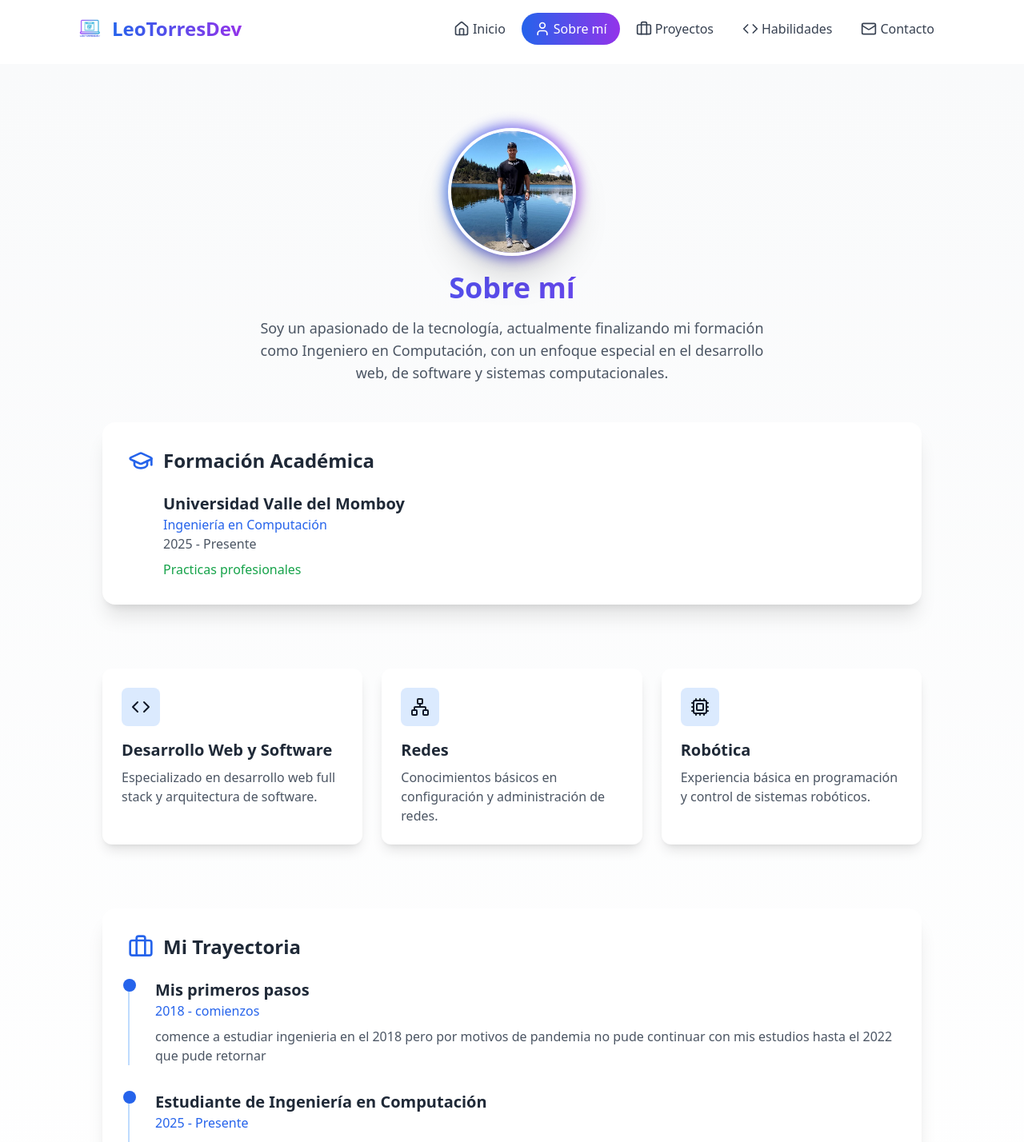
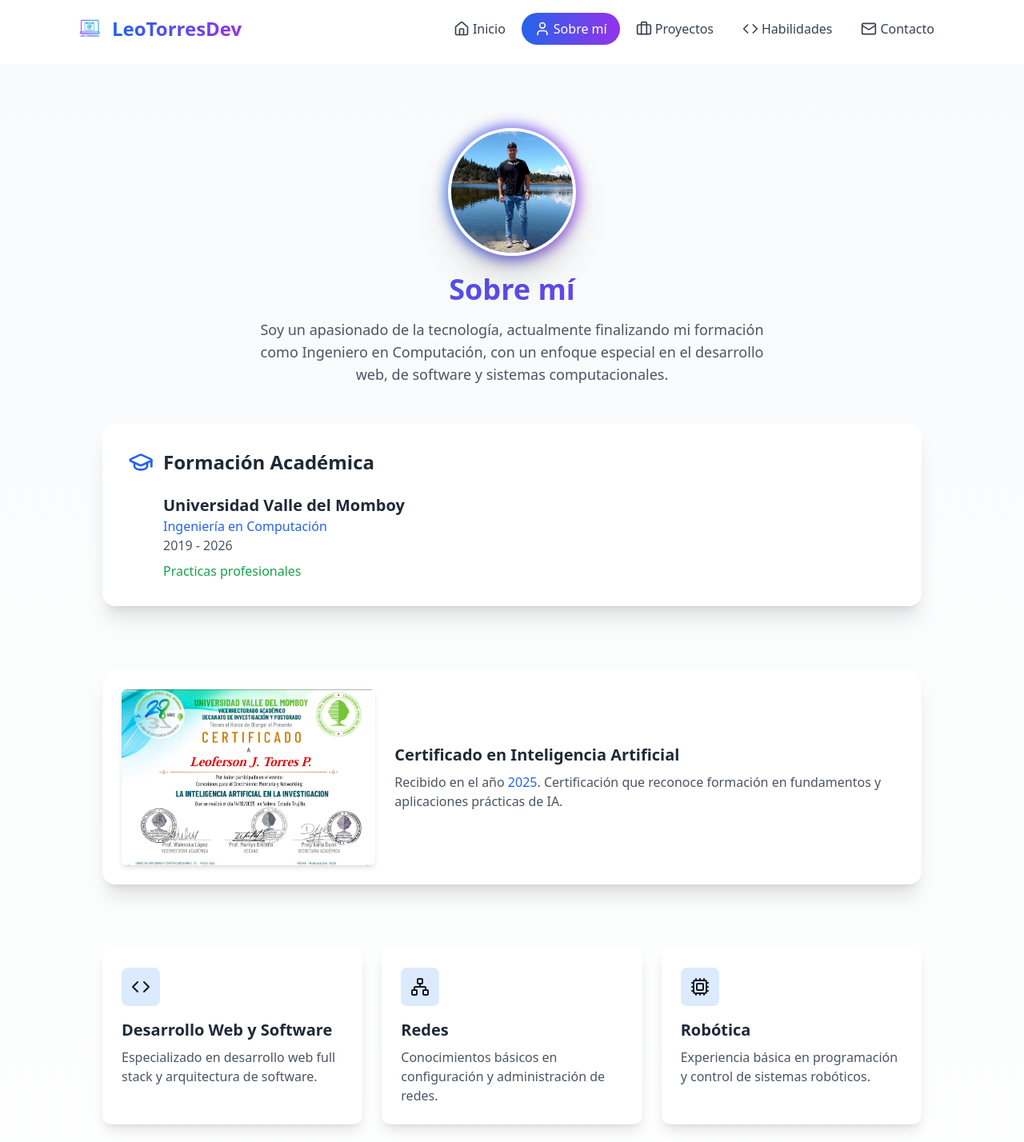
Before and after one commit to Leotorresdev/Portfolio-leoferson, a Next.js app: page /about in a window 1280 px wide. Shown: the top 1428 px of the page at 80% size. Built offline with nearby package versions, Linux system fonts and the light colour scheme.

Commit message:
actuaizacion

```diff
--- a/src/components/About.jsx
+++ b/src/components/About.jsx
@@ -1,5 +1,6 @@
 'use client';
 
+import React, { useState } from 'react';
 import { motion } from 'framer-motion';
 import { GraduationCap, Network, Cpu, Code, Briefcase, Download } from 'lucide-react';
 import Image from 'next/image';
@@ -8,8 +9,10 @@ import Link from 'next/link';
 const educationDetails = {
   university: 'Universidad Valle del Momboy',
   career: 'Ingeniería en Computación',
-  duration: '2025 - Presente',
-  status: ' Practicas profesionales',
+  duration: '2019 - 2026',
+  status: 'Practicas profesionales',
+  startYear: '2019',
+  endYear: '2026',
 };
 
 const specialties = [
@@ -44,6 +47,8 @@ const timeline = [
 ];
 
 export default function About() {
+  const [isOpen, setIsOpen] = useState(false);
+  const [isImgLoaded, setIsImgLoaded] = useState(false);
   return (
     <section id="about" className="min-h-screen px-4 md:scroll-mt-[120px] bg-gradient-to-b from-gray-50 to-white">
       <div className="container mx-auto mt-20 pt-20">
@@ -60,22 +65,63 @@ export default function About() {
         animate={{ opacity: 1, y: 0 }}
         transition={{ delay: 0.2 }}
       >
-        <motion.div
-          whileHover={{ scale: 1.05 }}
-          className="relative group inline-block mb-5"
-        >
-          <motion.div className="absolute -inset-1 rounded-full bg-gradient-to-r from-blue-600 to-purple-600 opacity-75 group-hover:opacity-100 blur transition duration-500" />
-          <motion.div className="relative rounded-full overflow-hidden w-40 h-40 border-4 border-white shadow-2xl">
+        <div className="relative inline-block mb-5">
+          <div className="absolute -inset-1 rounded-full bg-gradient-to-r from-blue-600 to-purple-600 opacity-75 blur transition duration-500" />
+          <button
+            onClick={() => { setIsOpen(true); setIsImgLoaded(false); }}
+            aria-label="Ver foto en grande"
+            className="relative rounded-full overflow-hidden w-40 h-40 border-4 border-white shadow-2xl focus:outline-none"
+          >
             <Image
               src="/leo.png"
               alt="leo"
               width={160}
               height={160}
-              className="w-full h-full object-cover transition duration-500 group-hover:scale-110"
+              className="w-full h-full object-cover transition duration-300"
               priority
             />
-          </motion.div>
-        </motion.div>
+          </button>
+
+          {isOpen && (
+            <div
+              className="fixed inset-0 z-50 flex items-start justify-center pt-24 bg-black/80"
+              onClick={() => { setIsOpen(false); setIsImgLoaded(false); }}
+            >
+              <motion.div
+                initial={{ opacity: 0, scale: 0.98 }}
+                animate={{ opacity: 1, scale: 1 }}
+                exit={{ opacity: 0, scale: 0.98 }}
+                transition={{ duration: 0.15 }}
+                className="relative mx-2"
+                onClick={(e) => e.stopPropagation()}
+              >
+                <button
+                  onClick={() => { setIsOpen(false); setIsImgLoaded(false); }}
+                  className="absolute top-2 right-2 z-50 text-white bg-black/40 p-2 rounded-full"
+                  aria-label="Cerrar imagen"
+                >
+                  ✕
+                </button>
+
+                {/* Spinner visible mientras carga la imagen */}
+                {!isImgLoaded && (
+                  <div className="flex items-center justify-center w-full">
+                    <div className="h-10 w-10 border-4 border-white border-t-blue-500 rounded-full animate-spin" />
+                  </div>
+                )}
+
+                <div className={`flex items-center justify-center ${isImgLoaded ? '' : 'opacity-0'}`}>
+                  <img
+                    src="/leo.png"
+                    alt="leo grande"
+                    onLoad={() => setIsImgLoaded(true)}
+                    className="max-w-[90vw] max-h-[75vh] object-contain rounded-md"
+                  />
+                </div>
+              </motion.div>
+            </div>
+          )}
+        </div>
 
         <h2 className="text-4xl font-bold bg-gradient-to-r from-blue-600 to-purple-600 bg-clip-text text-transparent mb-4">
           Sobre mí
@@ -101,9 +147,25 @@ export default function About() {
               </div>
               <div className="pl-11">
                 <h4 className="text-xl font-semibold text-gray-800">{educationDetails.university}</h4>
-                <p className="text-blue-600 font-medium">{educationDetails.career}</p>
-                <p className="text-gray-600">{educationDetails.duration}</p>
-                <p className="text-green-600 font-medium mt-2">{educationDetails.status}</p>
+                  <p className="text-blue-600 font-medium">{educationDetails.career}</p>
+                  <p className="text-gray-600">{educationDetails.duration}</p>
+                  <p className="text-green-600 font-medium mt-2">{educationDetails.status}</p>
+              </div>
+            </motion.div>
+
+            {/* Certificado: ubicado tras la sección de Formación Académica */}
+            <motion.div
+              className="bg-white rounded-2xl shadow-xl p-6 flex flex-col md:flex-row items-center gap-6"
+              initial={{ opacity: 0, y: 10 }}
+              animate={{ opacity: 1, y: 0 }}
+              transition={{ delay: 0.55 }}
+            >
+              <div className="w-full md:w-1/3 flex items-center justify-center">
+                <Image src="/certificado .png" alt="Certificado IA" width={360} height={240} className="rounded-md object-contain shadow-md" />
+              </div>
+              <div className="w-full md:w-2/3">
+                <h4 className="text-xl font-semibold text-gray-800">Certificado en Inteligencia Artificial</h4>
+                <p className="text-gray-600 mt-2">Recibido en el año <span className="text-blue-600 font-medium">2025</span>. Certificación que reconoce formación en fundamentos y aplicaciones prácticas de IA.</p>
               </div>
             </motion.div>
 
--- a/src/components/HeroSection.jsx
+++ b/src/components/HeroSection.jsx
@@ -2,7 +2,7 @@
 
 import Image from 'next/image';
 import { motion, useScroll, useTransform } from 'framer-motion';
-import { ArrowRight, Github, Linkedin, Twitter } from 'lucide-react';
+import { ArrowRight, Github, Linkedin, Mail } from 'lucide-react';
 import Link from 'next/link';
 
 const tech = [
@@ -17,6 +17,7 @@ const tech = [
 const socialLinks = [
   { icon: <Github size={24} />, href: 'https://github.com/Leotorresdev', label: 'GitHub' },
   { icon: <Linkedin size={24} />, href: 'https://linkedin.com/in/Leoferson-torres-', label: 'LinkedIn' },
+  { icon: <Mail size={24} />, href: '/contact', label: 'Correo', internal: true },
 ];
 
 export default function Hero() {
@@ -144,7 +145,7 @@ export default function Hero() {
           >
             ¡Hola! Soy{' '}
             <span className="bg-gradient-to-r from-blue-600 to-purple-600 bg-clip-text text-transparent">
-              Desarrollador Backend
+              Programador Full Stack
             </span>
           </motion.h1>
 
@@ -170,12 +171,13 @@ export default function Hero() {
             <motion.span
               key={item.name}
               className={`px-4 py-2 rounded-full bg-gradient-to-r ${item.color} text-white font-medium
-                         shadow-lg hover:shadow-xl transition-shadow duration-300 flex items-center gap-2`}
-              whileHover={{ scale: 1.05, y: -2 }}
-              whileTap={{ scale: 0.95 }}
+                         shadow-lg hover:shadow-xl transition-shadow duration-300 flex items-center gap-2 cursor-default select-none`}
+              whileHover={{ scale: 1.03, y: -2 }}
+              whileTap={{ scale: 0.98 }}
               initial={{ opacity: 0, x: -20 }}
               animate={{ opacity: 1, x: 0 }}
-              transition={{ delay: 0.2 + index * 0.1 }}
+              transition={{ delay: 0.2 + index * 0.1, type: 'spring', stiffness: 60, damping: 18, duration: 0.6 }}
+              style={{ cursor: 'default' }}
             >
               <span>{item.icon}</span>
               {item.name}
@@ -210,6 +212,17 @@ export default function Hero() {
           transition={{ delay: 1 }}
         >
           {socialLinks.map((social, index) => (
+            social.internal ? (
+              <Link key={social.label} href={social.href} className="text-gray-600 hover:text-blue-600 transition-colors duration-300">
+                <motion.div
+                  whileHover={{ scale: 1.08, rotate: 3 }}
+                  whileTap={{ scale: 0.95 }}
+                  className="flex items-center"
+                >
+                  {social.icon}
+                </motion.div>
+              </Link>
+            ) : (
               <motion.a
                 key={social.label}
                 href={social.href}
@@ -221,6 +234,7 @@ export default function Hero() {
               >
                 {social.icon}
               </motion.a>
+            )
           ))}
         </motion.div>
       </motion.div>
--- a/src/components/ProjectCard.jsx
+++ b/src/components/ProjectCard.jsx
@@ -41,14 +41,7 @@ export const proyectosEjemplo = [
     githubLink: "https://github.com/Leotorresdev/AuchAPI-Pro",
     tags: [ 'node', 'express', 'postgresql', 'prisma', 'Zod', 'JWT']
   }
-  ,
-  {
-    title: "Certificado en Inteligencia Artificial",
-    description: "Certificado obtenido tras completar un curso intensivo de Inteligencia Artificial.",
-    images: ["/certificado .png"],
-    githubLink: "",
-    tags: ['ai']
-  }
+
 ];
 
 export function ProjectCard({
```
Lines whose indentation alone changed are shown as unchanged.
